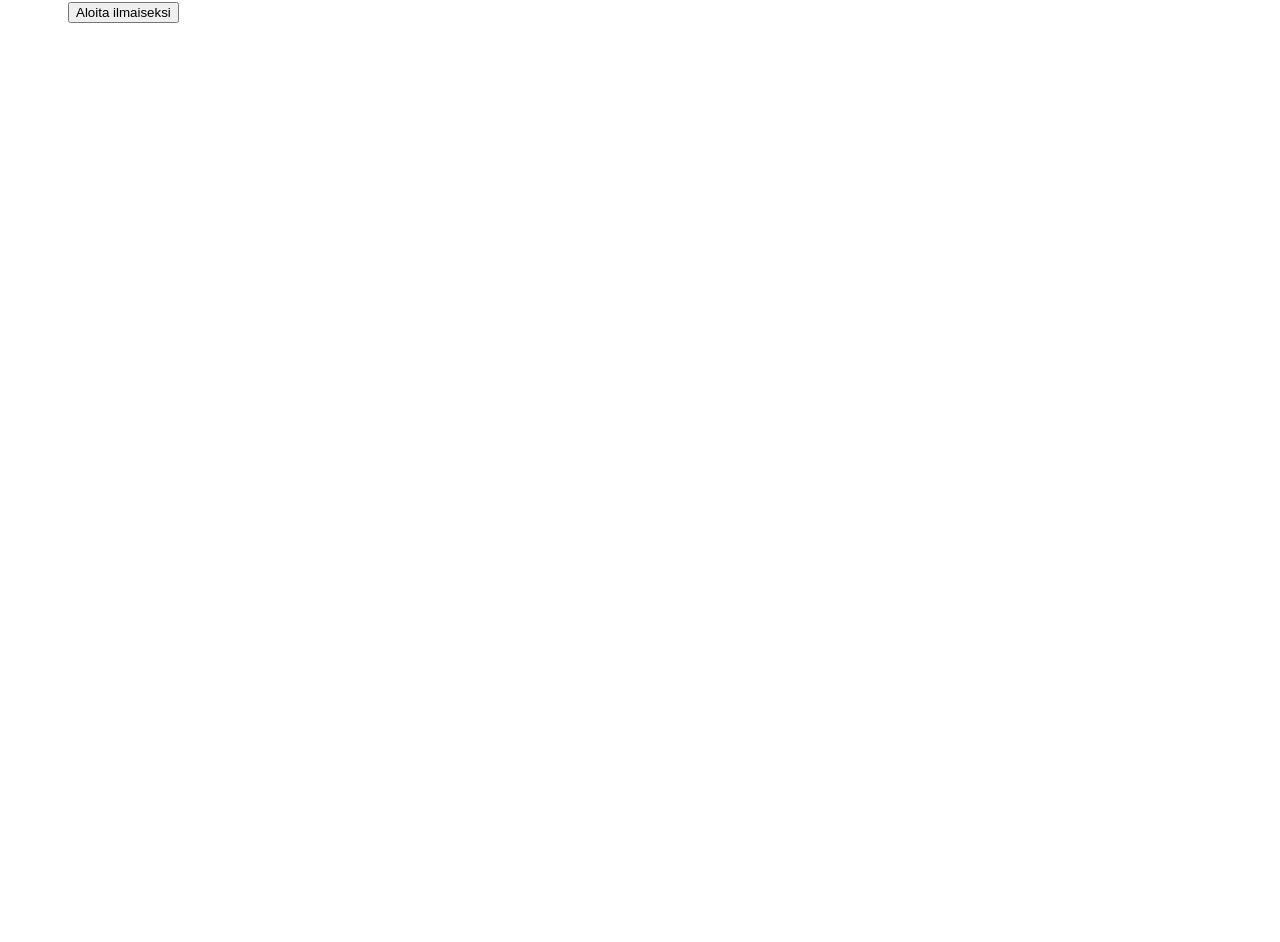
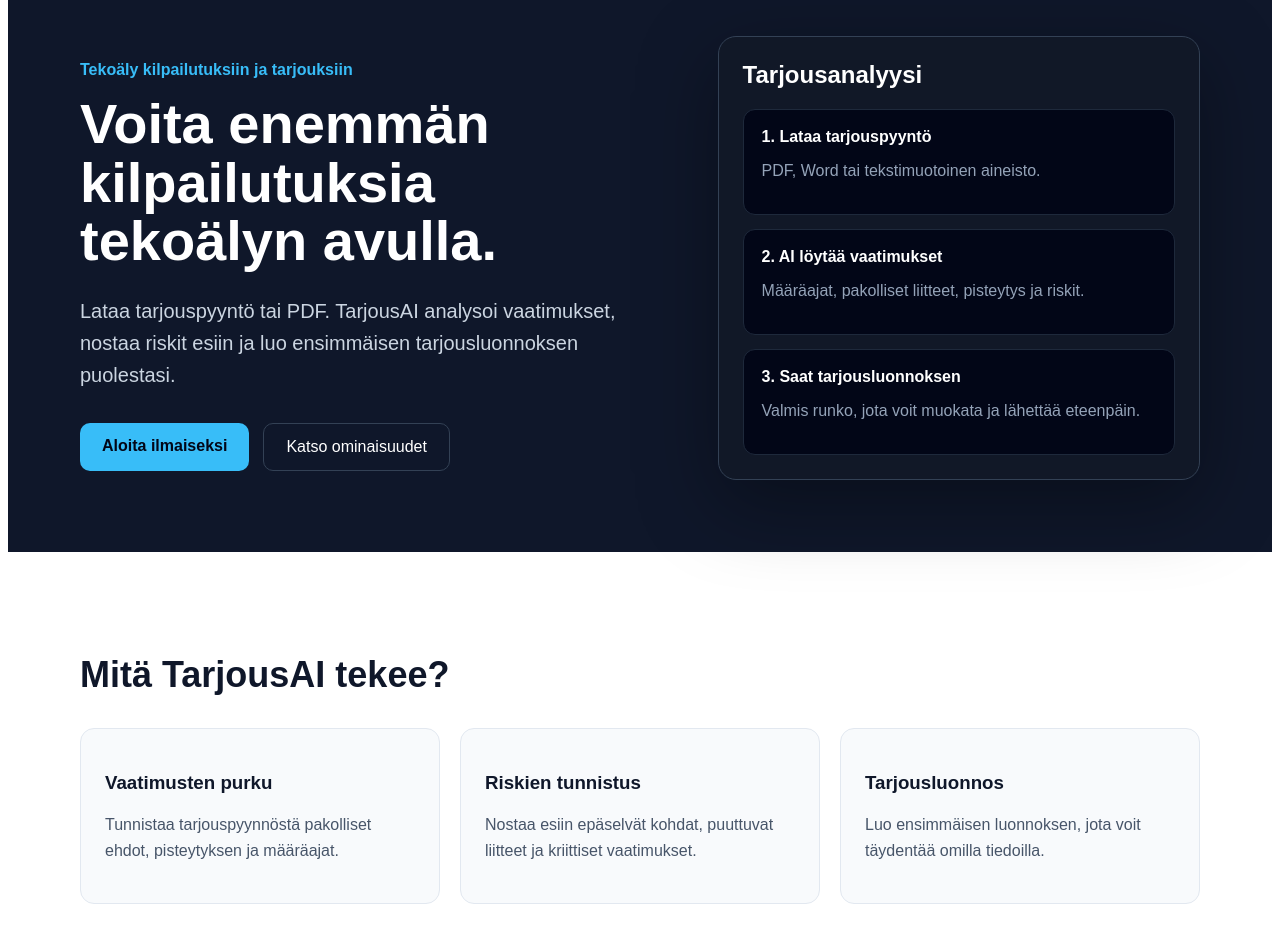
Before and after one commit to tolonjan/tarjousai, a Next.js app: page / in a window 1280 px wide. Shown: the part 180-1122 px from the top of the page. Before the commit the page ends 800 px from the top, so only its background shows below. Built offline with nearby package versions, Linux system fonts and the light colour scheme.

Commit message:
Update page.tsx

```diff
--- a/app/page.tsx
+++ b/app/page.tsx
@@ -1,18 +1,171 @@
 export default function Home() {
   return (
     <main style={{
-      padding:"60px",
-      fontFamily:"sans-serif"
+      minHeight: "100vh",
+      background: "#0f172a",
+      color: "white",
+      fontFamily: "Arial, sans-serif"
     }}>
-      <h1>TarjousAI</h1>
+      <section style={{
+        maxWidth: "1120px",
+        margin: "0 auto",
+        padding: "72px 24px"
+      }}>
+        <nav style={{
+          display: "flex",
+          justifyContent: "space-between",
+          alignItems: "center",
+          marginBottom: "96px"
+        }}>
+          <strong style={{ fontSize: "24px" }}>TarjousAI</strong>
+          <a href="#aloita" style={{
+            color: "white",
+            textDecoration: "none",
+            border: "1px solid #334155",
+            padding: "10px 16px",
+            borderRadius: "8px"
+          }}>
+            Aloita ilmaiseksi
+          </a>
+        </nav>
 
-      <p>
-        Voita enemmän kilpailutuksia tekoälyn avulla.
-      </p>
+        <div style={{
+          display: "grid",
+          gridTemplateColumns: "1.1fr 0.9fr",
+          gap: "48px",
+          alignItems: "center"
+        }}>
+          <div>
+            <p style={{
+              color: "#38bdf8",
+              fontWeight: 700,
+              marginBottom: "16px"
+            }}>
+              Tekoäly kilpailutuksiin ja tarjouksiin
+            </p>
 
-      <button>
-        Aloita ilmaiseksi
-      </button>
+            <h1 style={{
+              fontSize: "56px",
+              lineHeight: "1.05",
+              margin: "0 0 24px"
+            }}>
+              Voita enemmän kilpailutuksia tekoälyn avulla.
+            </h1>
+
+            <p style={{
+              fontSize: "20px",
+              lineHeight: "1.6",
+              color: "#cbd5e1",
+              marginBottom: "32px"
+            }}>
+              Lataa tarjouspyyntö tai PDF. TarjousAI analysoi vaatimukset,
+              nostaa riskit esiin ja luo ensimmäisen tarjousluonnoksen puolestasi.
+            </p>
+
+            <div style={{ display: "flex", gap: "14px", flexWrap: "wrap" }}>
+              <a id="aloita" href="#upload" style={{
+                background: "#38bdf8",
+                color: "#020617",
+                padding: "14px 22px",
+                borderRadius: "10px",
+                textDecoration: "none",
+                fontWeight: 700
+              }}>
+                Aloita ilmaiseksi
+              </a>
+
+              <a href="#ominaisuudet" style={{
+                color: "white",
+                padding: "14px 22px",
+                borderRadius: "10px",
+                textDecoration: "none",
+                border: "1px solid #334155"
+              }}>
+                Katso ominaisuudet
+              </a>
+            </div>
+          </div>
+
+          <div style={{
+            background: "#111827",
+            border: "1px solid #334155",
+            borderRadius: "18px",
+            padding: "24px",
+            boxShadow: "0 24px 80px rgba(0,0,0,0.35)"
+          }}>
+            <h2 style={{ marginTop: 0 }}>Tarjousanalyysi</h2>
+
+            <div style={{
+              background: "#020617",
+              border: "1px solid #1e293b",
+              borderRadius: "12px",
+              padding: "18px",
+              marginBottom: "14px"
+            }}>
+              <strong>1. Lataa tarjouspyyntö</strong>
+              <p style={{ color: "#94a3b8" }}>PDF, Word tai tekstimuotoinen aineisto.</p>
+            </div>
+
+            <div style={{
+              background: "#020617",
+              border: "1px solid #1e293b",
+              borderRadius: "12px",
+              padding: "18px",
+              marginBottom: "14px"
+            }}>
+              <strong>2. AI löytää vaatimukset</strong>
+              <p style={{ color: "#94a3b8" }}>Määräajat, pakolliset liitteet, pisteytys ja riskit.</p>
+            </div>
+
+            <div style={{
+              background: "#020617",
+              border: "1px solid #1e293b",
+              borderRadius: "12px",
+              padding: "18px"
+            }}>
+              <strong>3. Saat tarjousluonnoksen</strong>
+              <p style={{ color: "#94a3b8" }}>Valmis runko, jota voit muokata ja lähettää eteenpäin.</p>
+            </div>
+          </div>
+        </div>
+      </section>
+
+      <section id="ominaisuudet" style={{
+        background: "white",
+        color: "#0f172a",
+        padding: "72px 24px"
+      }}>
+        <div style={{
+          maxWidth: "1120px",
+          margin: "0 auto"
+        }}>
+          <h2 style={{ fontSize: "36px", marginBottom: "32px" }}>
+            Mitä TarjousAI tekee?
+          </h2>
+
+          <div style={{
+            display: "grid",
+            gridTemplateColumns: "repeat(3, 1fr)",
+            gap: "20px"
+          }}>
+            {[
+              ["Vaatimusten purku", "Tunnistaa tarjouspyynnöstä pakolliset ehdot, pisteytyksen ja määräajat."],
+              ["Riskien tunnistus", "Nostaa esiin epäselvät kohdat, puuttuvat liitteet ja kriittiset vaatimukset."],
+              ["Tarjousluonnos", "Luo ensimmäisen luonnoksen, jota voit täydentää omilla tiedoilla."]
+            ].map(([title, text]) => (
+              <div key={title} style={{
+                border: "1px solid #e2e8f0",
+                borderRadius: "14px",
+                padding: "24px",
+                background: "#f8fafc"
+              }}>
+                <h3>{title}</h3>
+                <p style={{ color: "#475569", lineHeight: "1.6" }}>{text}</p>
+              </div>
+            ))}
+          </div>
+        </div>
+      </section>
     </main>
-  )
+  );
 }
```
